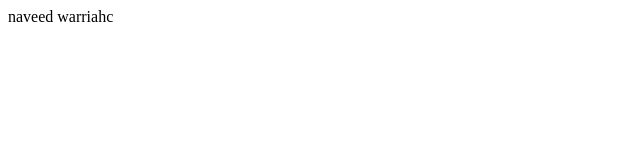
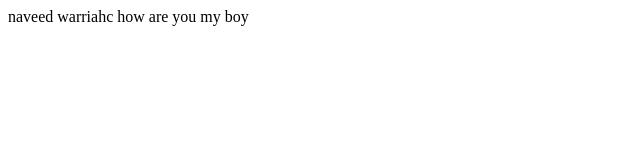
Before and after one commit to muhammadnaveedwarraich/bootcamp, a plain HTML site: page index.html in a window 1280 px wide. Shown: the whole page, without its empty margins (0-640 px from the left). Drawn offline with Linux system fonts and the light colour scheme.

Commit message:
some change

```diff
--- a/index.html
+++ b/index.html
@@ -7,6 +7,6 @@
     <title>Document</title>
   </head>
   <body>
-    naveed warriahc
+    naveed warriahc how are you my boy
   </body>
 </html>
```
